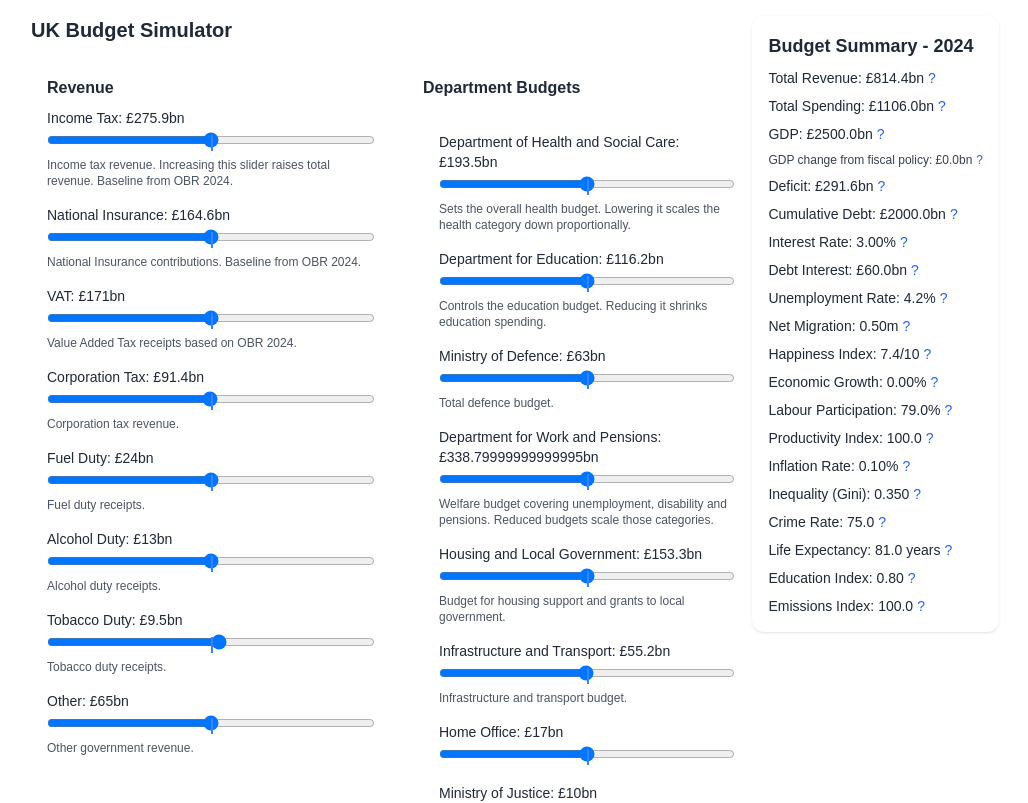
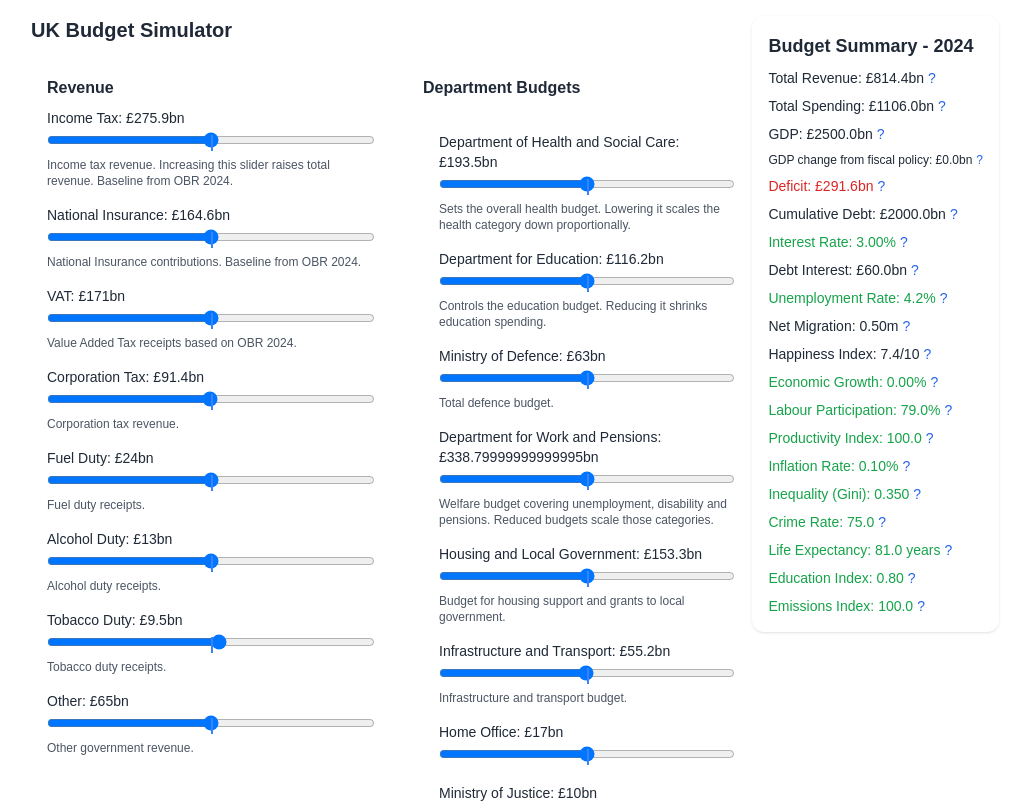
Before and after one commit to kevprice/fiscal-simulation-uk, a React (Vite) app: page / in a window 1280 px wide. Shown: the top 803 px of the page, without its empty margins (241-1269 px from the left). Built offline with nearby package versions, Linux system fonts and the light colour scheme.

Commit message:
Add color coding to budget summary

```diff
--- a/src/components/OutputSummary.jsx
+++ b/src/components/OutputSummary.jsx
@@ -22,6 +22,7 @@ import {
   getEducationOutcome,
   getEmissionsIndex,
 } from '../utils/additionalMetrics';
+import { additionalBaseline } from '../data/additionalBaseline';
 
 const summaryInfo = {
   revenue: 'Sum of all revenue categories.',
@@ -74,6 +75,30 @@ const OutputSummary = ({ revenue, spending, debt, year, deficit, gdpGain }) => {
   const gdp = macroBaseline.gdp + (gdpGain || 0);
   const growthRate = ((gdpGain || 0) / macroBaseline.gdp) * 100;
 
+  const good = 'text-green-600';
+  const bad = 'text-red-600';
+
+  const balanceClass = balance >= 0 ? good : bad;
+  const gdpGainClass = gdpGain > 0 ? good : gdpGain < 0 ? bad : '';
+  const unemploymentClass =
+    unemployment <= macroBaseline.unemploymentRate ? good : bad;
+  const interestClass = rate <= macroBaseline.interestRate ? good : bad;
+  const inflationClass =
+    inflation <= additionalBaseline.inflation ? good : bad;
+  const growthClass = growthRate >= 0 ? good : bad;
+  const inequalityClass = inequality <= additionalBaseline.gini ? good : bad;
+  const crimeClass = crime <= additionalBaseline.crimeRate ? good : bad;
+  const lifeClass =
+    lifeExpectancy >= additionalBaseline.lifeExpectancy ? good : bad;
+  const educationClass =
+    educationIndex >= additionalBaseline.educationIndex ? good : bad;
+  const participationClass =
+    participation >= additionalBaseline.labourParticipation ? good : bad;
+  const productivityClass =
+    productivity >= additionalBaseline.productivity ? good : bad;
+  const emissionsClass =
+    emissions <= additionalBaseline.emissionsIndex ? good : bad;
+
   return (
     <div className="p-4 rounded-xl shadow bg-white space-y-2 text-sm">
       <h2 className="text-lg font-bold">Budget Summary - {year}</h2>
@@ -90,15 +115,17 @@ const OutputSummary = ({ revenue, spending, debt, year, deficit, gdpGain }) => {
         <span className="ml-1 text-blue-600 cursor-help" title={summaryInfo.gdp}>?</span>
       </p>
       {gdpGain !== undefined && (
-        <p className="text-xs text-gray-700">
+        <p className={`text-xs ${gdpGainClass}`}>
           GDP change from fiscal policy: £{gdpGain.toFixed(1)}bn
           <span className="ml-1 text-blue-600 cursor-help" title={summaryInfo.gdpChange}>?</span>
         </p>
       )}
       <p>
-        {balance >= 0
-          ? `Surplus: £${balance.toFixed(1)}bn`
-          : `Deficit: £${(-balance).toFixed(1)}bn`}
+        <span className={balanceClass}>
+          {balance >= 0
+            ? `Surplus: £${balance.toFixed(1)}bn`
+            : `Deficit: £${(-balance).toFixed(1)}bn`}
+        </span>
         <span className="ml-1 text-blue-600 cursor-help" title={summaryInfo.balance}>?</span>
       </p>
       <p>
@@ -106,7 +133,7 @@ const OutputSummary = ({ revenue, spending, debt, year, deficit, gdpGain }) => {
         <span className="ml-1 text-blue-600 cursor-help" title={summaryInfo.debt}>?</span>
       </p>
       <p>
-        Interest Rate: {(rate * 100).toFixed(2)}%
+        <span className={interestClass}>Interest Rate: {(rate * 100).toFixed(2)}%</span>
         <span className="ml-1 text-blue-600 cursor-help" title={summaryInfo.interestRate}>?</span>
       </p>
       <p>
@@ -114,7 +141,7 @@ const OutputSummary = ({ revenue, spending, debt, year, deficit, gdpGain }) => {
         <span className="ml-1 text-blue-600 cursor-help" title={summaryInfo.interest}>?</span>
       </p>
       <p>
-        Unemployment Rate: {unemployment.toFixed(1)}%
+        <span className={unemploymentClass}>Unemployment Rate: {unemployment.toFixed(1)}%</span>
         <span className="ml-1 text-blue-600 cursor-help" title={summaryInfo.unemployment}>?</span>
       </p>
       <p>
@@ -126,39 +153,39 @@ const OutputSummary = ({ revenue, spending, debt, year, deficit, gdpGain }) => {
         <span className="ml-1 text-blue-600 cursor-help" title={summaryInfo.happiness}>?</span>
       </p>
       <p>
-        Economic Growth: {growthRate.toFixed(2)}%
+        <span className={growthClass}>Economic Growth: {growthRate.toFixed(2)}%</span>
         <span className="ml-1 text-blue-600 cursor-help" title={summaryInfo.growth}>?</span>
       </p>
       <p>
-        Labour Participation: {participation.toFixed(1)}%
+        <span className={participationClass}>Labour Participation: {participation.toFixed(1)}%</span>
         <span className="ml-1 text-blue-600 cursor-help" title={summaryInfo.participation}>?</span>
       </p>
       <p>
-        Productivity Index: {productivity.toFixed(1)}
+        <span className={productivityClass}>Productivity Index: {productivity.toFixed(1)}</span>
         <span className="ml-1 text-blue-600 cursor-help" title={summaryInfo.productivity}>?</span>
       </p>
       <p>
-        Inflation Rate: {(inflation * 100).toFixed(2)}%
+        <span className={inflationClass}>Inflation Rate: {(inflation * 100).toFixed(2)}%</span>
         <span className="ml-1 text-blue-600 cursor-help" title={summaryInfo.inflation}>?</span>
       </p>
       <p>
-        Inequality (Gini): {inequality.toFixed(3)}
+        <span className={inequalityClass}>Inequality (Gini): {inequality.toFixed(3)}</span>
         <span className="ml-1 text-blue-600 cursor-help" title={summaryInfo.inequality}>?</span>
       </p>
       <p>
-        Crime Rate: {crime.toFixed(1)}
+        <span className={crimeClass}>Crime Rate: {crime.toFixed(1)}</span>
         <span className="ml-1 text-blue-600 cursor-help" title={summaryInfo.crime}>?</span>
       </p>
       <p>
-        Life Expectancy: {lifeExpectancy.toFixed(1)} years
+        <span className={lifeClass}>Life Expectancy: {lifeExpectancy.toFixed(1)} years</span>
         <span className="ml-1 text-blue-600 cursor-help" title={summaryInfo.life}>?</span>
       </p>
       <p>
-        Education Index: {educationIndex.toFixed(2)}
+        <span className={educationClass}>Education Index: {educationIndex.toFixed(2)}</span>
         <span className="ml-1 text-blue-600 cursor-help" title={summaryInfo.education}>?</span>
       </p>
       <p>
-        Emissions Index: {emissions.toFixed(1)}
+        <span className={emissionsClass}>Emissions Index: {emissions.toFixed(1)}</span>
         <span className="ml-1 text-blue-600 cursor-help" title={summaryInfo.emissions}>?</span>
       </p>
     </div>
```
